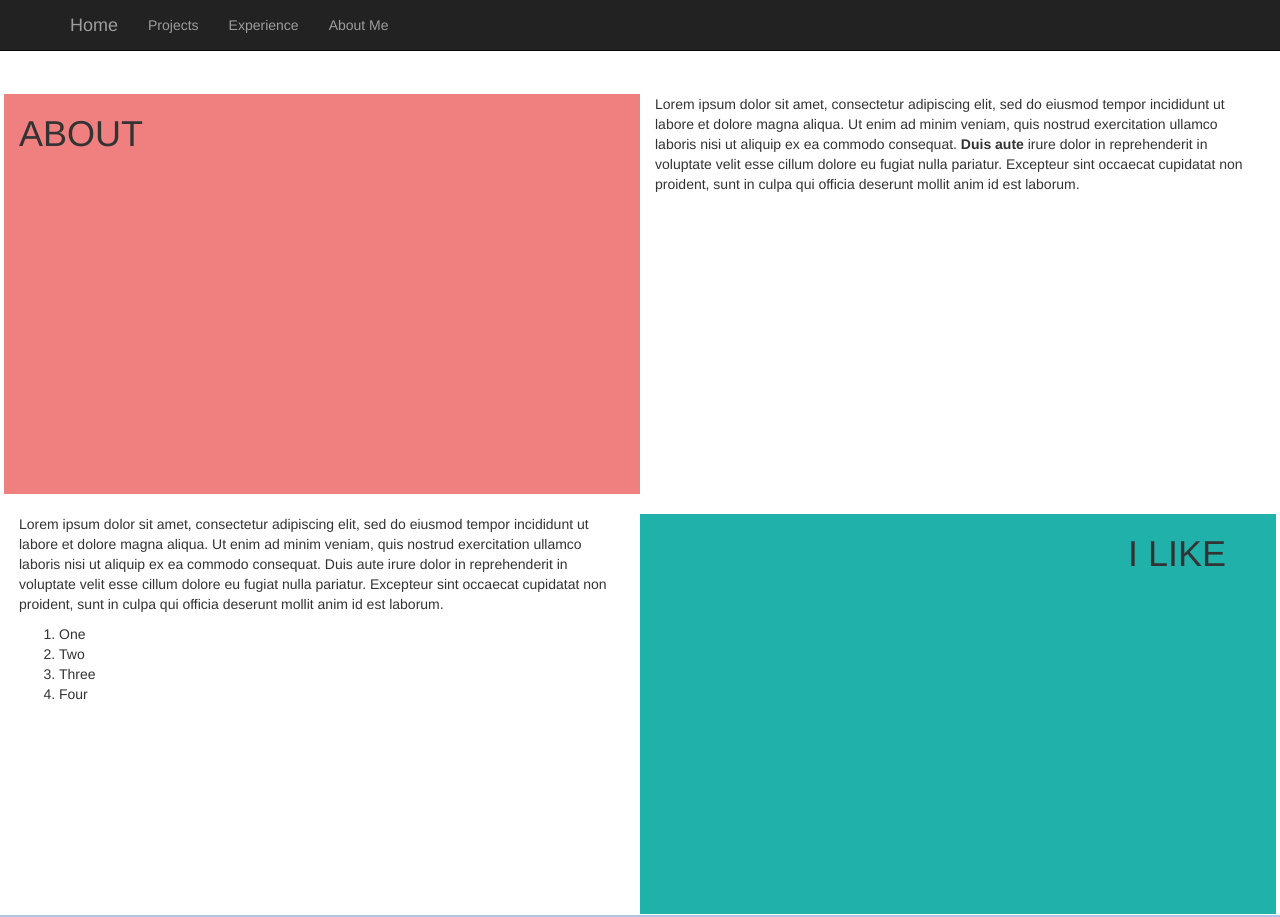
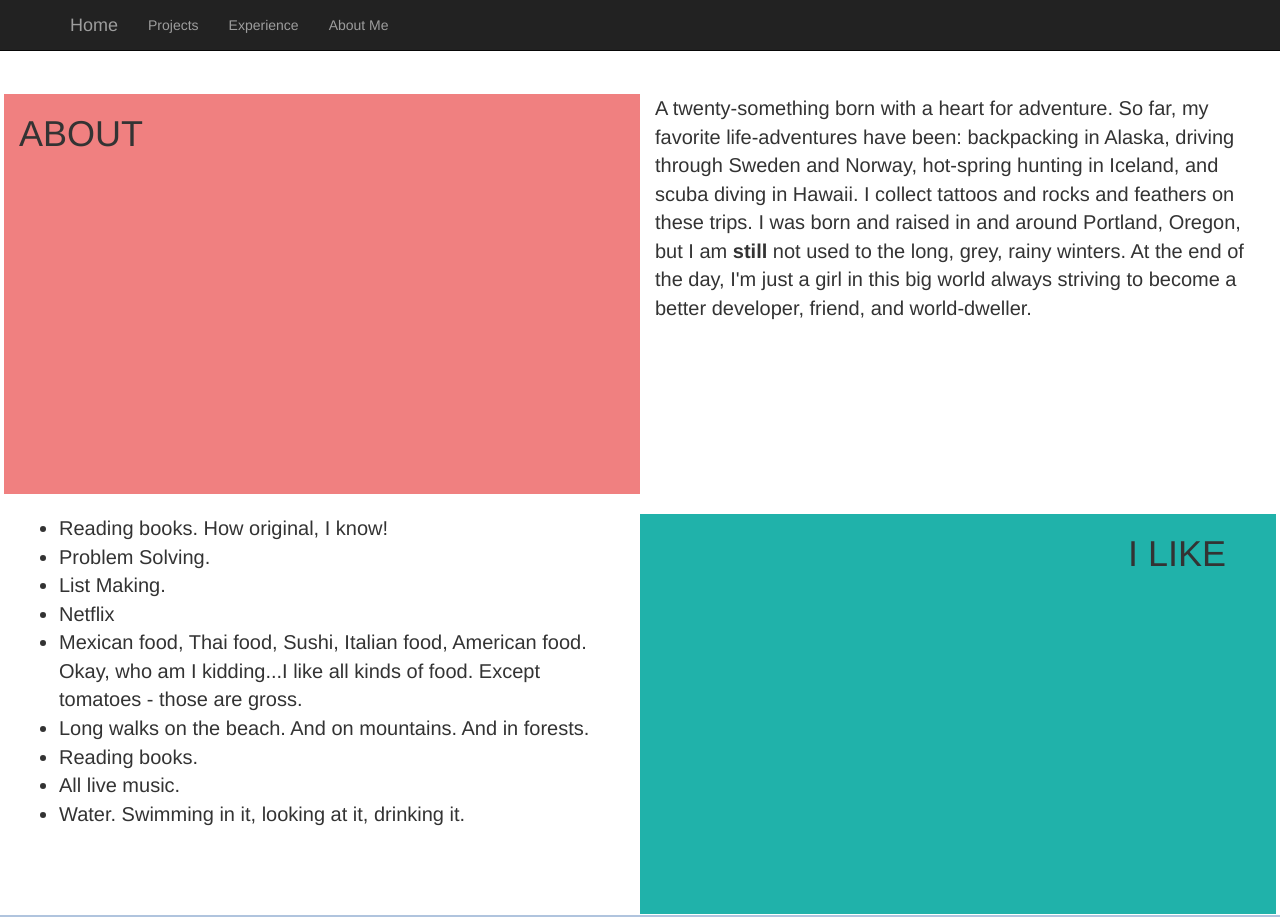
Before and after one commit to moodyan/portfolio-week1, a plain HTML site: page about-me.html in a window 1280 px wide. Shown: the top 917 px of the page. Drawn offline with Linux system fonts and the light colour scheme.

Commit message:
Add likes to about me.

```diff
--- a/about-me.html
+++ b/about-me.html
@@ -39,40 +39,50 @@
 
     <!-- Content -->
     <div class="containter" id="head">
+      <!-- About Box -->
       <div class="row">
         <div class="about-box">
           <div class="col-md-6" id="about-head">
             <h1>ABOUT</h1>
           </div>
-          <div class="col-md-6">
-            <p>Lorem ipsum dolor sit amet, consectetur adipiscing elit, sed do eiusmod tempor incididunt ut labore et dolore magna aliqua. Ut enim ad minim veniam, quis nostrud exercitation ullamco laboris nisi ut aliquip ex ea commodo consequat. <strong>Duis aute</strong> irure dolor in reprehenderit in voluptate velit esse cillum dolore eu fugiat nulla pariatur. Excepteur sint occaecat cupidatat non proident, sunt in culpa qui officia deserunt mollit anim id est laborum.</p>
+          <div class="col-md-6" id="about-body">
+            <p>A twenty-something born with a heart for adventure. So far, my favorite life-adventures have been: backpacking in Alaska, driving through Sweden and Norway, hot-spring hunting in Iceland, and scuba diving in Hawaii. I collect tattoos and rocks and feathers on these trips. I was born and raised in and around Portland, Oregon, but I am <strong>still</strong> not used to the long, grey, rainy winters. At the end of the day, I'm just a girl in this big world always striving to become a better developer, friend, and world-dweller.</p>
           </div>
         </div>
       </div>
+      <!-- End About Box -->
+
+      <!-- Likes Box -->
       <div class="row">
         <div class="about-box">
-          <div class="col-md-6">
-            <p>Lorem ipsum dolor sit amet, consectetur adipiscing elit, sed do eiusmod tempor incididunt ut labore et dolore magna aliqua. Ut enim ad minim veniam, quis nostrud exercitation ullamco laboris nisi ut aliquip ex ea commodo consequat. Duis aute irure dolor in reprehenderit in voluptate velit esse cillum dolore eu fugiat nulla pariatur. Excepteur sint occaecat cupidatat non proident, sunt in culpa qui officia deserunt mollit anim id est laborum.</p>
-            <ol>
-              <li>One</li>
-              <li>Two</li>
-              <li>Three</li>
-              <li>Four</li>
-            </ol>
+          <div class="col-md-6" id="about-body">
+            <ul>
+              <li>Reading books. How original, I know!</li>
+              <li>Problem Solving.</li>
+              <li>List Making.</li>
+              <li>Netflix</li>
+              <li>Mexican food, Thai food, Sushi, Italian food, American food. Okay, who am I kidding...I like all kinds of food. Except tomatoes - those are gross.</li>
+              <li>Long walks on the beach. And on mountains. And in forests.</li>
+              <li>Reading books.</li>
+              <li>All live music.</li>
+              <li>Water. Swimming in it, looking at it, drinking it.</li>
+            </ul>
           </div>
           <div class="col-md-6" id="about-likes">
             <h1>I LIKE</h1>
           </div>
         </div>
       </div>
+      <!-- End Likes Box -->
 
-
+      <!-- Pictures Box -->
       <div class="row">
         <div class="col-md-12" id="about-pictures">
           <h1>A PICTURE IS WORTH A THOUSAND WORDS</h1>
         </div>
       </div>
-
+      <!-- End Pictures Box -->
+      <!-- Pictures -->
       <div class="row">
         <div class="col-xs-6 col-md-3">
           <a href="img/boat.jpg" class="thumbnail">
@@ -117,7 +127,7 @@
           </a>
         </div>
       </div>
-
+      <!-- End Pictures -->
 
 
       </div>
--- a/css/styles.css
+++ b/css/styles.css
@@ -93,6 +93,10 @@
   background-color: lightcoral;
 }
 
+#about-body {
+  font-size: 20px;
+}
+
 #float-pics {
   float: inherit;
 }
```
Also changed, not shown: experience.html (+16 -6 lines), projects.html (+10 -10 lines). Lines whose indentation alone changed are shown as unchanged.
